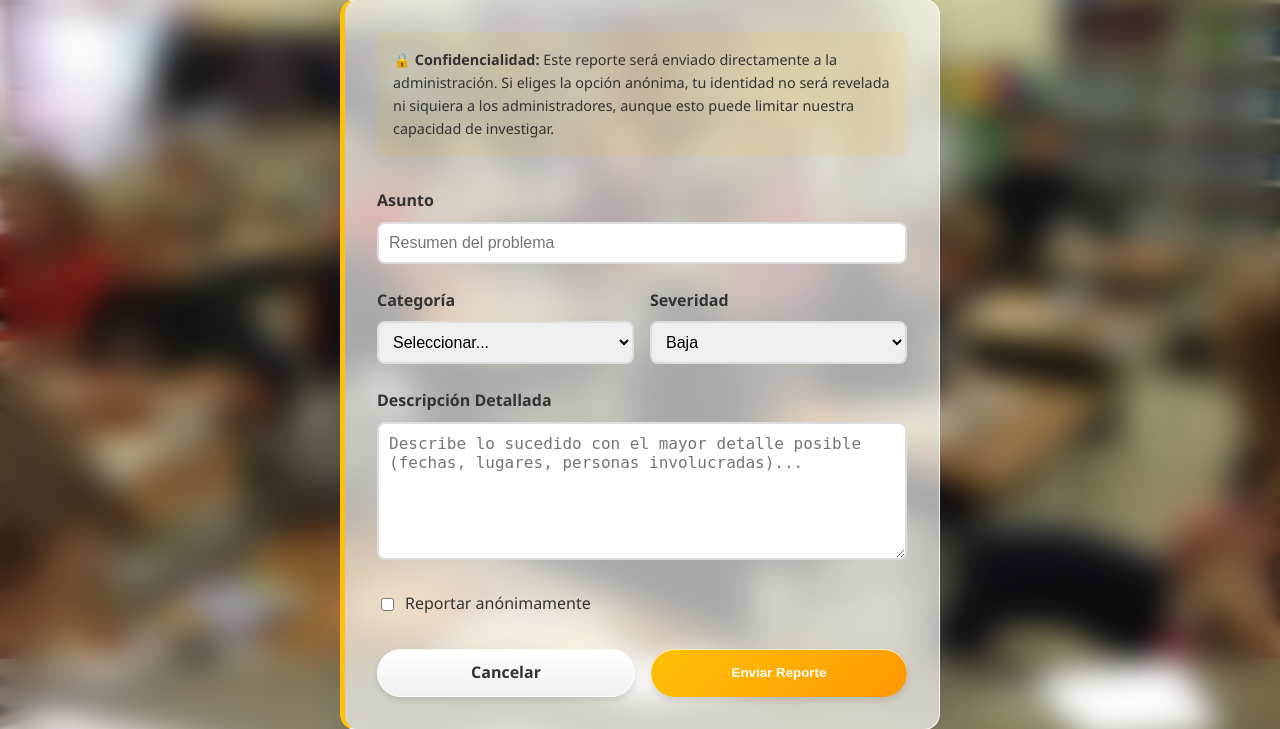
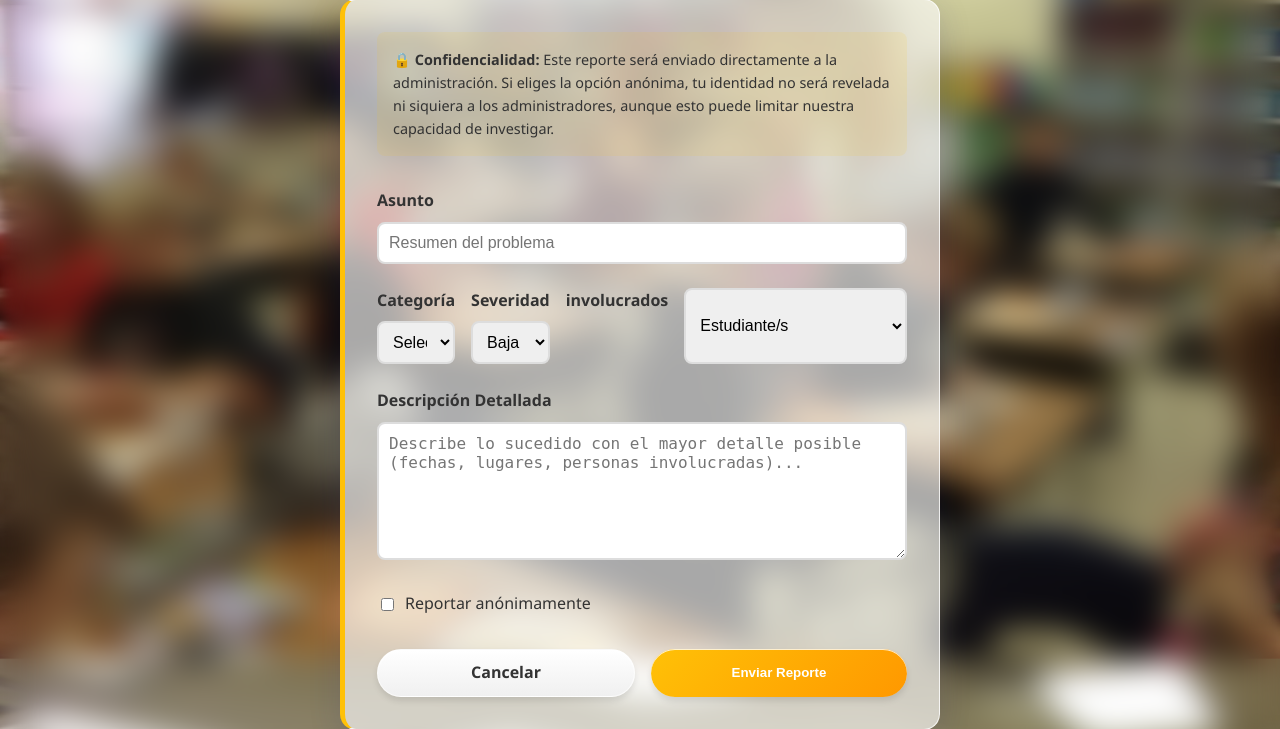
Before and after one commit to gaelcool/cbBlogs, a PHP site: page /submit_grievance.php in a window 1280 px wide. Shown: the part 301-1030 px from the top of the page. Run offline with PHP 8.4, Linux system fonts and the light colour scheme; the visitor is signed in with stand-in values (Sample User, id 1).

Commit message:
Initial future features implementation

```diff
--- a/install.php
+++ b/install.php
@@ -161,7 +161,7 @@ if (isset($_SESSION['count']) || isset($_SESSION['error']))
                 </p>
                 <p>
                     <a href="registrar.php">Ir al registro</a> |
-                    <a href="index.html">Ir al inicio</a> |
+                    <a href="index.php">Ir al inicio</a> |
                     <a href="login.php">Iniciar sesión</a>
                 </p>
             </div>
--- a/submit_grievance.php
+++ b/submit_grievance.php
@@ -109,6 +109,12 @@ if ($_SERVER['REQUEST_METHOD'] === 'POST') {
                             <option value="urgent">Urgente</option>
                         </select>
                     </div>
+                    <label class="form-label">involucrados</label>
+                    <select name="involucrados" class="form-control" required>
+                            <option value="student">Estudiante/s</option>
+                            <option value="mod">Moderardores</option>
+                            <option value="School_Infrastructure">Instalaciones</option>
+                    </select>
                 </div>
 
                 <div class="form-group">
```
